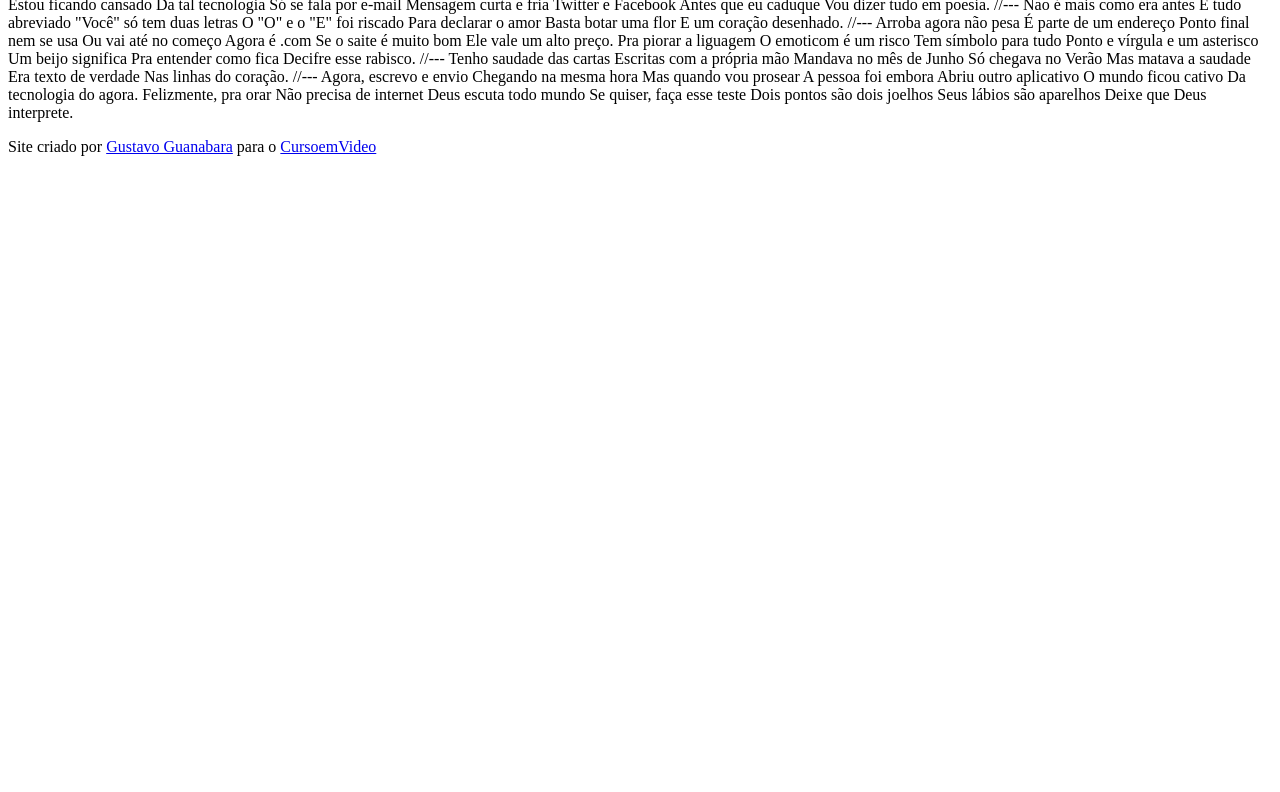
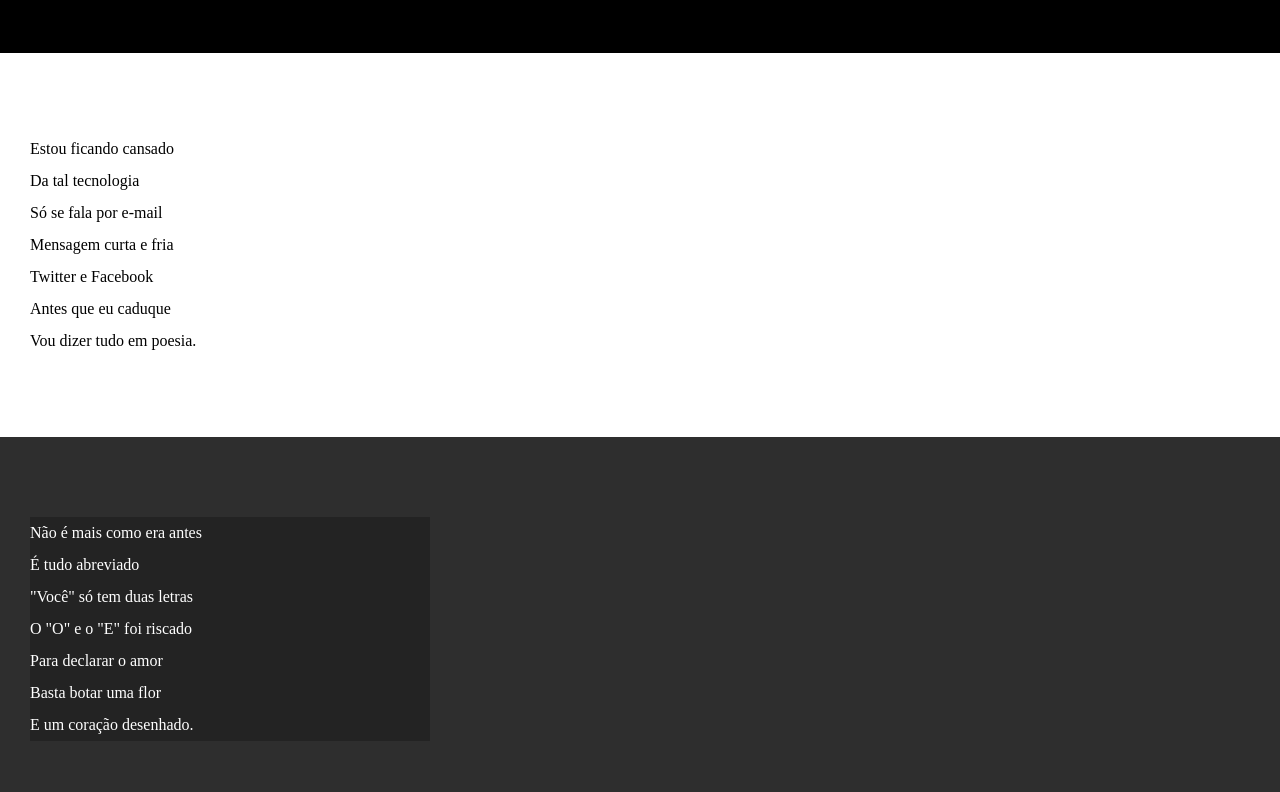
Before and after one commit to thnascii/html-css, a plain HTML site: page desafios/d012/index.html in a window 1280 px wide. Shown: the part 102-894 px from the top of the page. Before the commit the page ends 800 px from the top, so only its background shows below. Drawn offline with Linux system fonts and the light colour scheme.

Commit message:
Atualizei estilos dos textos e blocos

```diff
--- /dev/null
+++ b/desafios/d012/estilo/style.css
@@ -0,0 +1,66 @@
+@charset "UTF-8";
+
+* {
+    margin: 0px;
+    padding: 0px;
+}
+
+html, body {
+    min-height: 100vh;
+    background-color: darkgray;
+}
+
+header {
+    background-color: black;
+    color: white;
+    text-align: center;
+}
+
+header > h1 {
+    padding-top: 50px;
+    font-variant: small-caps;
+}
+
+header > p {
+    padding-bottom: 50px;
+}
+
+header a, footer a {
+    color: white;
+    text-decoration: none;
+    font-weight: bold;
+
+}
+
+header a:hover, footer a:hover {
+    text-decoration: underline;
+}
+
+section {
+    padding-top: 10vh;
+    padding-bottom: 10vh;
+    line-height: 2em;
+    padding-left: 30px;
+}
+
+section.normal {
+    background-color: white;
+    color: black;
+}
+
+section.imagem {
+    background-color: rgb(46, 46, 46);
+    color: white;
+}
+
+section.imagem > p {
+    width: 400px;
+    background-color: rgba(0, 0, 0, 0.248);
+}
+
+footer {
+    background-color: black;
+    text-align: center;
+    color: white;
+    padding: 10px;
+}
--- a/desafios/d012/index.html
+++ b/desafios/d012/index.html
@@ -5,76 +5,97 @@
     <meta http-equiv="X-UA-Compatible" content="IE=edge">
     <meta name="viewport" content="width=device-width, initial-scale=1.0">
     <title>Cordel Moderno</title>
+    <link rel="stylesheet" href="estilo/style.css">
 </head>
 <body>
     <header>
         <h1>Cordel Moderno</h1>
-        Por <a href="https://www.recantodasletras.com.br/poesias/3186743" target="_blank">Milton Duarte</a>
+        <p>Por <a href="https://www.recantodasletras.com.br/poesias/3186743" target="_blank">Milton Duarte</a></p>
     </header>
 
-    Estou ficando cansado
-    Da tal tecnologia
-    Só se fala por e-mail
-    Mensagem curta e fria
-    Twitter e Facebook
-    Antes que eu caduque
+    <section class="normal">
+        <p>
+            Estou ficando cansado <br>
+            Da tal tecnologia <br>
+            Só se fala por e-mail <br>
+            Mensagem curta e fria <br>
+            Twitter e Facebook <br>
+            Antes que eu caduque <br>
             Vou dizer tudo em poesia.
+        </p>
+    </section>
 
-    //---
 
-    Não é mais como era antes
-    É tudo abreviado
-    "Você" só tem duas letras
-    O "O" e o "E" foi riscado
-    Para declarar o amor
-    Basta botar uma flor
+    <section class="imagem">
+        <p>
+            Não é mais como era antes <br>
+            É tudo abreviado <br>
+            "Você" só tem duas letras <br>
+            O "O" e o "E" foi riscado <br>
+            Para declarar o amor <br>
+            Basta botar uma flor <br>
             E um coração desenhado.
+        </p>
+    </section>
 
-    //---
 
-    Arroba agora não pesa
-    É parte de um endereço
-    Ponto final nem se usa
-    Ou vai até no começo
-    Agora é .com
-    Se o saite é muito bom
+    <section class="normal">
+        <p>
+            Arroba agora não pesa <br>
+            É parte de um endereço <br>
+            Ponto final nem se usa <br>
+            Ou vai até no começo <br>
+            Agora é .com <br>
+            Se o saite é muito bom <br>
             Ele vale um alto preço.
+        </p>
 
-    Pra piorar a liguagem
-    O emoticom é um risco
-    Tem símbolo para tudo
-    Ponto e vírgula e um asterisco
-    Um beijo significa
-    Pra entender como fica
+        <p>
+            Pra piorar a liguagem <br>
+            O emoticom é um risco <br>
+            Tem símbolo para tudo <br>
+            Ponto e vírgula e um asterisco <br>
+            Um beijo significa <br>
+            Pra entender como fica <br>
             Decifre esse rabisco.
+        </p>
+    </section>
 
-    //---
 
-    Tenho saudade das cartas
-    Escritas com a própria mão
-    Mandava no mês de Junho
-    Só chegava no Verão
-    Mas matava a saudade
-    Era texto de verdade
+    <section class="imagem">
+        <p>
+            Tenho saudade das cartas <br>
+            Escritas com a própria mão <br>
+            Mandava no mês de Junho <br>
+            Só chegava no Verão <br>
+            Mas matava a saudade <br>
+            Era texto de verdade <br>
             Nas linhas do coração.
+        </p>
+    </section>
 
-    //---
 
-    Agora, escrevo e envio
-    Chegando na mesma hora
-    Mas quando vou prosear
-    A pessoa foi embora
-    Abriu outro aplicativo
-    O mundo ficou cativo
+    <section class="normal">
+        <p>
+            Agora, escrevo e envio <br>
+            Chegando na mesma hora <br>
+            Mas quando vou prosear <br>
+            A pessoa foi embora <br>
+            Abriu outro aplicativo <br>
+            O mundo ficou cativo <br>
             Da tecnologia do agora.
+        </p>
 
-    Felizmente, pra orar
-    Não precisa de internet
-    Deus escuta todo mundo
-    Se quiser, faça esse teste
-    Dois pontos são dois joelhos
-    Seus lábios são aparelhos
+        <p>
+            Felizmente, pra orar <br>
+            Não precisa de internet <br>
+            Deus escuta todo mundo <br>
+            Se quiser, faça esse teste <br>
+            Dois pontos são dois joelhos <br>
+            Seus lábios são aparelhos <br>
             Deixe que Deus interprete.
+        </p>
+    </section>
 
     <footer>
         <p>Site criado por <a href="https://gustavoguanabara.github.io" target="_blank">Gustavo Guanabara</a> para o <a href="https://www.cursoemvideo.com" target="_blank">CursoemVideo</a></p>
```
Lines whose indentation alone changed are shown as unchanged.
